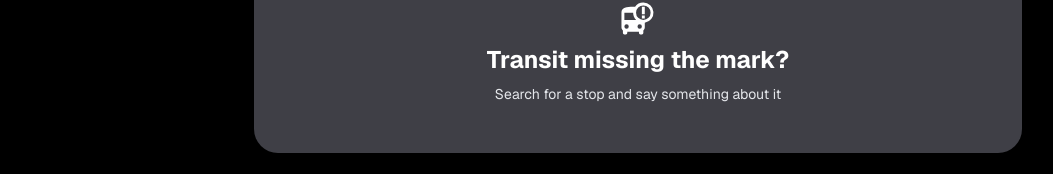
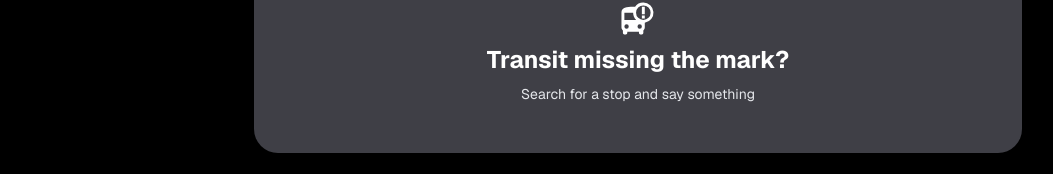
Before and after one commit to cbarkr/transmiss, a Next.js app: page / in a window 1280 px wide. Shown: the part 160-334 px from the top of the page, without its empty margins (2-1055 px from the left). Built offline with nearby package versions, Linux system fonts and the light colour scheme.

Commit message:
reword home

```diff
--- a/app/page.tsx
+++ b/app/page.tsx
@@ -9,7 +9,7 @@ export default function Home() {
             <BusAlertIcon fontSize="large" />
             <h1 className="text-2xl font-bold">Transit missing the mark?</h1>
             <h2 className="text-sm text-gray-200">
-              Search for a stop and say something about it
+              Search for a stop and say something
             </h2>
           </div>
         </div>
```
